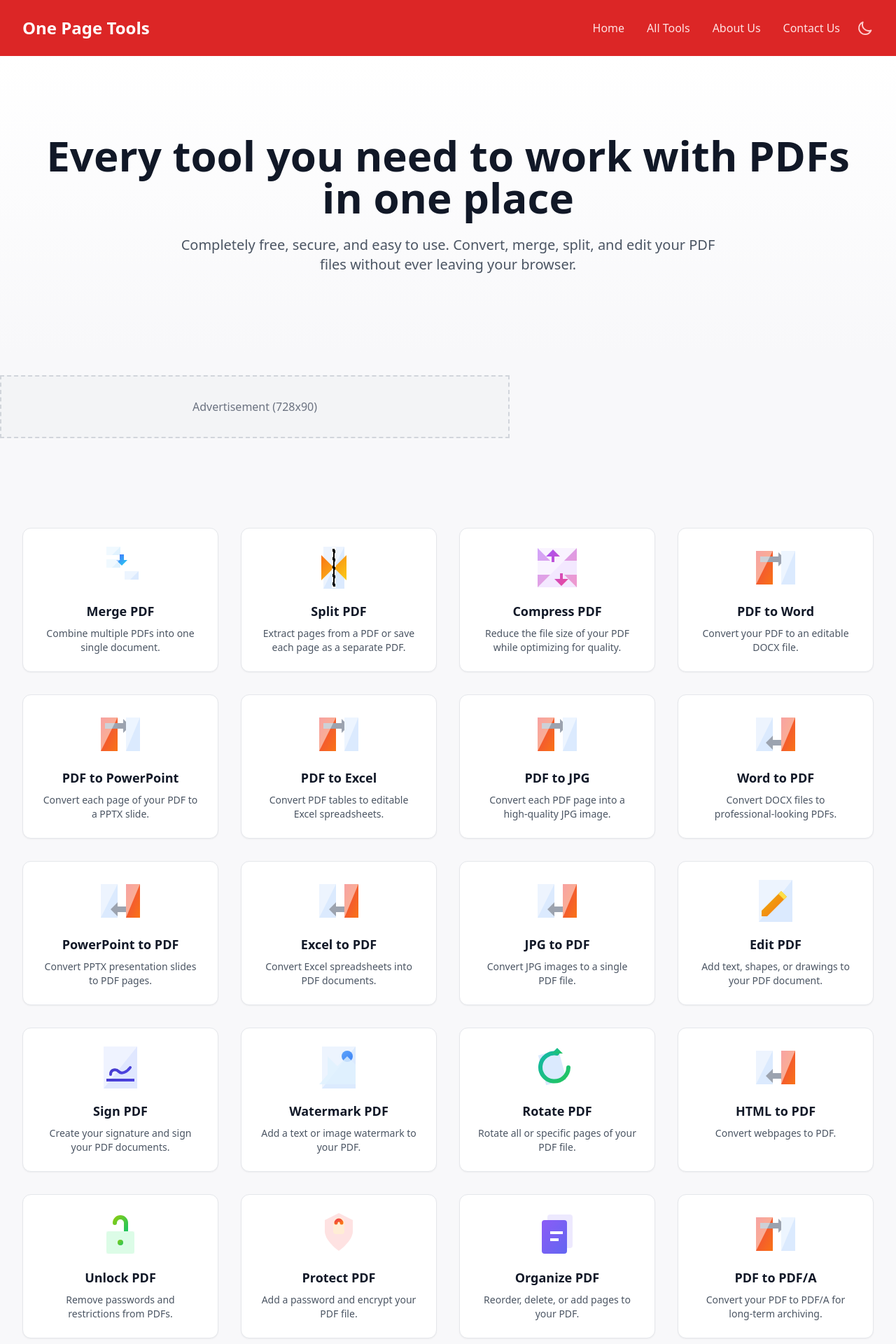
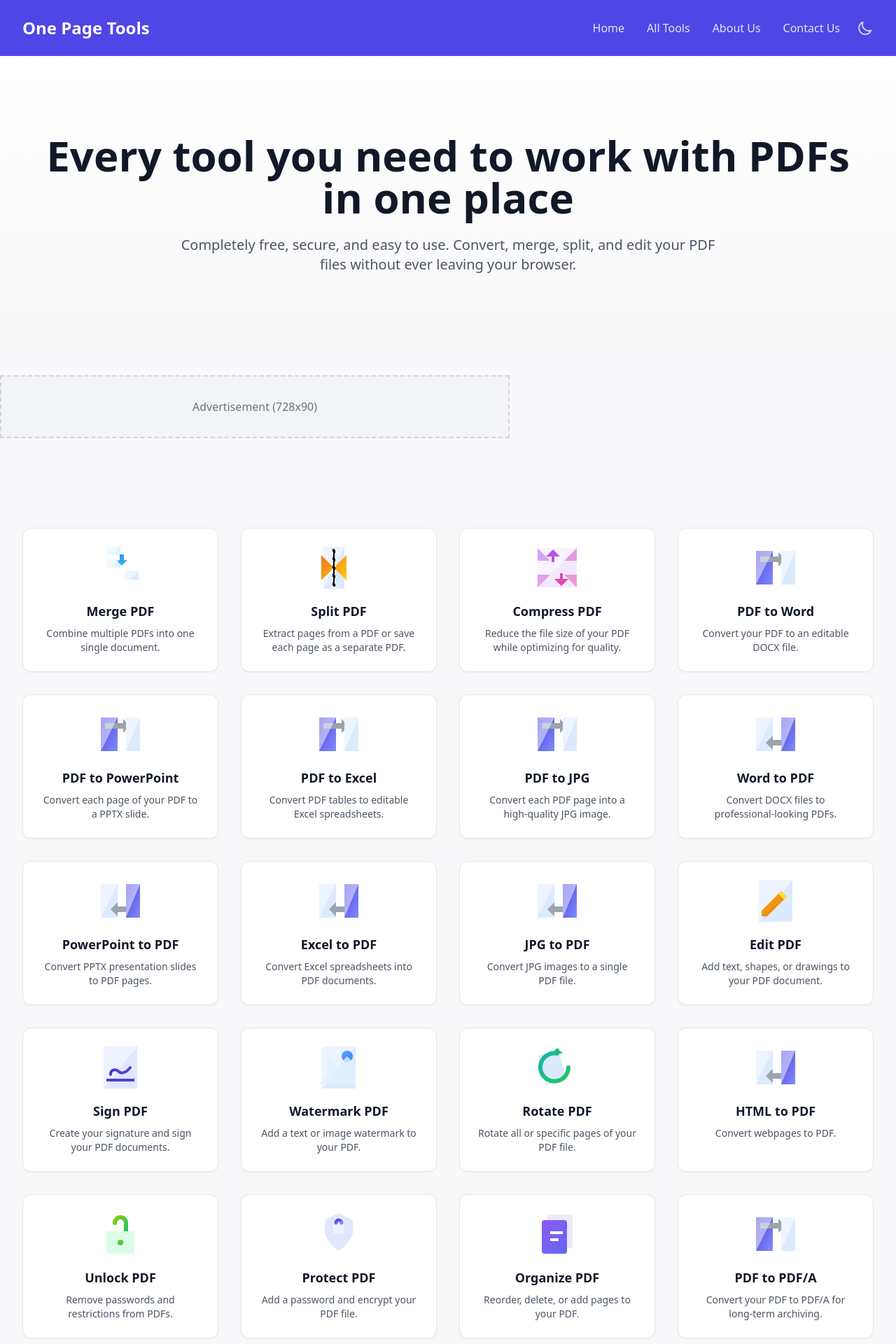
Before and after one commit to awaisrabbani11/pdfpronewfreshconcept, a React (Vite) app: page / in a window 1280 px wide. Shown: the top 1920 px of the page at 70% size. Built offline with nearby package versions, Linux system fonts and the light colour scheme.

Commit message:
feat: Update branding colors to indigo
Replaces the previous red branding colors with a more modern indigo palette across the application. This includes updates to the header, tool cards, icons, and drag-and-drop areas. Also updates the application name reference in the about section.

```diff
--- a/components/ArticleSection.tsx
+++ b/components/ArticleSection.tsx
@@ -7,7 +7,7 @@ export const ArticleSection: React.FC = () => {
             <div className="max-w-4xl mx-auto px-4 sm:px-6 lg:px-8 prose lg:prose-xl dark:prose-invert">
                 <h2>Why PDF Tools are Essential in the Digital Age</h2>
                 <p>
-                    In today's fast-paced digital environment, the Portable Document Format (PDF) has become the standard for sharing and archiving documents. Its ability to preserve formatting across different devices and operating systems makes it indispensable. However, working with PDFs can often be challenging. That's where <strong>PDFPRO.PRO</strong> comes in. We provide a complete suite of free, browser-based tools to make your PDF management seamless and secure.
+                    In today's fast-paced digital environment, the Portable Document Format (PDF) has become the standard for sharing and archiving documents. Its ability to preserve formatting across different devices and operating systems makes it indispensable. However, working with PDFs can often be challenging. That's where <strong>One Page Tools</strong> comes in. We provide a complete suite of free, browser-based tools to make your PDF management seamless and secure.
                 </p>
                 <h3>Your All-in-One, Secure PDF Solution</h3>
                 <p>
--- a/components/Header.tsx
+++ b/components/Header.tsx
@@ -40,7 +40,7 @@ export const Header: React.FC<HeaderProps> = ({ theme, toggleTheme }) => {
 
     return (
         <>
-            <header className={`sticky top-0 z-40 transition-shadow duration-300 bg-red-600 dark:bg-red-800 ${isScrolled ? 'shadow-lg bg-red-600/90 dark:bg-red-800/90 backdrop-blur-md' : ''}`}>
+            <header className={`sticky top-0 z-40 transition-shadow duration-300 bg-indigo-600 dark:bg-indigo-800 ${isScrolled ? 'shadow-lg bg-indigo-600/90 dark:bg-indigo-800/90 backdrop-blur-md' : ''}`}>
                 <div className="max-w-7xl mx-auto px-4 sm:px-6 lg:px-8">
                     <div className="flex items-center justify-between h-20">
                         <a href="#" className="flex-shrink-0">
@@ -49,12 +49,12 @@ export const Header: React.FC<HeaderProps> = ({ theme, toggleTheme }) => {
                         <div className="flex items-center">
                             <nav className="hidden md:flex md:items-center md:space-x-8">
                                 {navLinks.map((link) => (
-                                    <a key={link.name} href={link.href} className="text-red-100 hover:text-white transition duration-150 ease-in-out font-medium">
+                                    <a key={link.name} href={link.href} className="text-indigo-100 hover:text-white transition duration-150 ease-in-out font-medium">
                                         {link.name}
                                     </a>
                                 ))}
                             </nav>
-                            <button onClick={toggleTheme} className="ml-6 text-red-200 hover:text-white focus:outline-none transition-colors duration-200">
+                            <button onClick={toggleTheme} className="ml-6 text-indigo-200 hover:text-white focus:outline-none transition-colors duration-200">
                                 {theme === 'light' ? <MoonIcon /> : <SunIcon />}
                             </button>
                             <div className="md:hidden ml-4">
@@ -70,10 +70,10 @@ export const Header: React.FC<HeaderProps> = ({ theme, toggleTheme }) => {
             </header>
 
             {/* Mobile Menu */}
-            <div className={`fixed inset-0 bg-red-600 dark:bg-red-800 z-30 transform ${isMenuOpen ? 'translate-x-0' : 'translate-x-full'} transition-transform duration-300 ease-in-out md:hidden`}>
+            <div className={`fixed inset-0 bg-indigo-600 dark:bg-indigo-800 z-30 transform ${isMenuOpen ? 'translate-x-0' : 'translate-x-full'} transition-transform duration-300 ease-in-out md:hidden`}>
                 <div className="flex flex-col items-center justify-center h-full space-y-8">
                     {navLinks.map((link) => (
-                        <a key={link.name} href={link.href} onClick={() => setIsMenuOpen(false)} className="text-3xl font-semibold text-white hover:text-red-200 transition-colors duration-200">
+                        <a key={link.name} href={link.href} onClick={() => setIsMenuOpen(false)} className="text-3xl font-semibold text-white hover:text-indigo-200 transition-colors duration-200">
                             {link.name}
                         </a>
                     ))}
--- a/components/ToolGrid.tsx
+++ b/components/ToolGrid.tsx
@@ -36,10 +36,10 @@ const ToolCard: React.FC<{ tool: Tool; onSelect: () => void }> = ({ tool, onSele
         <div
             ref={cardRef}
             onClick={onSelect}
-            className="reveal-target group relative bg-white dark:bg-gray-800 p-6 rounded-xl shadow-sm hover:shadow-2xl dark:hover:shadow-red-900/40 hover:-translate-y-2 border border-gray-200 dark:border-gray-700 hover:border-red-500 transition-all duration-300 cursor-pointer flex flex-col items-center text-center"
+            className="reveal-target group relative bg-white dark:bg-gray-800 p-6 rounded-xl shadow-sm hover:shadow-2xl dark:hover:shadow-indigo-900/40 hover:-translate-y-2 border border-gray-200 dark:border-gray-700 hover:border-indigo-500 transition-all duration-300 cursor-pointer flex flex-col items-center text-center"
         >
             {tool.new && (
-                 <span className="absolute top-2 right-2 bg-red-500 text-white text-xs font-bold px-2 py-1 rounded-full">NEW!</span>
+                 <span className="absolute top-2 right-2 bg-indigo-500 text-white text-xs font-bold px-2 py-1 rounded-full">NEW!</span>
             )}
             <div className="w-16 h-16 mb-4">{tool.icon}</div>
             <h3 className="text-lg font-bold text-gray-900 dark:text-gray-100 mb-2">{tool.title}</h3>
--- a/constants/tools.tsx
+++ b/constants/tools.tsx
@@ -17,14 +17,14 @@ const commonIcons = {
     merge: <svg viewBox="0 0 64 64" xmlns="http://www.w3.org/2000/svg"><defs><linearGradient id="merge-grad" x1="0%" y1="0%" x2="100%" y2="100%"><stop offset="0%" stopColor="#4c6fff" /><stop offset="100%" stopColor="#22d3ee" /></linearGradient></defs><path d="M12 2H32v12H12zm0 18H32v12H12z" fill="#e0f2fe" /><path d="M42 21l-8 8-8-8h5v-8h6v8z" fill="url(#merge-grad)" /><path d="M38 37H58v12H38z" fill="#dbeafe" /><path d="M12 2H32L12 22zM12 20H32L12 40z" fill="white" fillOpacity=".5" /><path d="M38 37h20L38 57z" fill="white" fillOpacity=".5" /></svg>,
     split: <svg viewBox="0 0 64 64" xmlns="http://www.w3.org/2000/svg"><defs><linearGradient id="split-grad" x1="0%" y1="0%" x2="100%" y2="100%"><stop offset="0%" stopColor="#f97316" /><stop offset="100%" stopColor="#facc15" /></linearGradient></defs><path d="M10 2h30v60H10z" fill="#dbeafe" /><path d="M10 2h30L10 62z" fill="white" fillOpacity=".5" /><path d="M25 32l18 18V14zM25 32l-18 18V14z" fill="url(#split-grad)" /><path d="M23 4h4v56h-4z" stroke="#fff" strokeWidth="2" strokeDasharray="6 6" strokeLinecap="round" /></svg>,
     compress: <svg viewBox="0 0 64 64" xmlns="http://www.w3.org/2000/svg"><defs><linearGradient id="compress-grad" x1="0%" y1="0%" x2="100%" y2="100%"><stop offset="0%" stopColor="#a855f7" /><stop offset="100%" stopColor="#ec4899" /></linearGradient></defs><path d="M4 4h56v56H4z" fill="#f3e8ff" /><path d="M4 4h56L4 60z" fill="white" fillOpacity=".5" /><path d="M22 42L4 60V42zM42 42L60 60V42zM22 22L4 4v18zM42 22L60 4v18z" fill="url(#compress-grad)" opacity=".5" /><path d="M24 24v-8h-8l10-10 10 10h-8v8zM40 40v8h8l-10 10-10-10h8v-8z" fill="url(#compress-grad)"/></svg>,
-    pdfToSomething: <svg viewBox="0 0 64 64" xmlns="http://www.w3.org/2000/svg"><defs><linearGradient id="pdfTo-grad" x1="0%" y1="0%" x2="100%" y2="100%"><stop offset="0%" stopColor="#ef4444" /><stop offset="100%" stopColor="#f97316" /></linearGradient></defs><path d="M4 8h24v48H4z" fill="url(#pdfTo-grad)"/><path d="M36 30l10-10-10-10v6H10v8h26z" fill="#9ca3af" /><path d="M40 8h20v48H40z" fill="#dbeafe" /><path d="M4 8h24L4 56z" fill="white" fillOpacity=".5"/><path d="M40 8h20L40 56z" fill="white" fillOpacity=".5"/></svg>,
-    somethingToPdf: <svg viewBox="0 0 64 64" xmlns="http://www.w3.org/2000/svg"><defs><linearGradient id="toPdf-grad" x1="0%" y1="0%" x2="100%" y2="100%"><stop offset="0%" stopColor="#ef4444" /><stop offset="100%" stopColor="#f97316" /></linearGradient></defs><path d="M4 8h24v48H4z" fill="#dbeafe" /><path d="M28 34l-10 10 10 10v-6h26v-8H28z" fill="#9ca3af" /><path d="M40 8h20v48H40z" fill="url(#toPdf-grad)"/><path d="M4 8h24L4 56z" fill="white" fillOpacity=".5"/><path d="M40 8h20L40 56z" fill="white" fillOpacity=".5"/></svg>,
+    pdfToSomething: <svg viewBox="0 0 64 64" xmlns="http://www.w3.org/2000/svg"><defs><linearGradient id="pdfTo-grad" x1="0%" y1="0%" x2="100%" y2="100%"><stop offset="0%" stopColor="#4f46e5" /><stop offset="100%" stopColor="#818cf8" /></linearGradient></defs><path d="M4 8h24v48H4z" fill="url(#pdfTo-grad)"/><path d="M36 30l10-10-10-10v6H10v8h26z" fill="#9ca3af" /><path d="M40 8h20v48H40z" fill="#dbeafe" /><path d="M4 8h24L4 56z" fill="white" fillOpacity=".5"/><path d="M40 8h20L40 56z" fill="white" fillOpacity=".5"/></svg>,
+    somethingToPdf: <svg viewBox="0 0 64 64" xmlns="http://www.w3.org/2000/svg"><defs><linearGradient id="toPdf-grad" x1="0%" y1="0%" x2="100%" y2="100%"><stop offset="0%" stopColor="#4f46e5" /><stop offset="100%" stopColor="#818cf8" /></linearGradient></defs><path d="M4 8h24v48H4z" fill="#dbeafe" /><path d="M28 34l-10 10 10 10v-6h26v-8H28z" fill="#9ca3af" /><path d="M40 8h20v48H40z" fill="url(#toPdf-grad)"/><path d="M4 8h24L4 56z" fill="white" fillOpacity=".5"/><path d="M40 8h20L40 56z" fill="white" fillOpacity=".5"/></svg>,
     edit: <svg viewBox="0 0 64 64" xmlns="http://www.w3.org/2000/svg"><defs><linearGradient id="edit-grad" x1="0%" y1="0%" x2="100%" y2="100%"><stop offset="0%" stopColor="#eab308" /><stop offset="100%" stopColor="#f97316" /></linearGradient></defs><path d="M8 2h48v60H8z" fill="#dbeafe"/><path d="M8 2h48L8 62z" fill="white" fillOpacity=".5"/><path d="M20 54l28-28-8-8-28 28v8z" fill="url(#edit-grad)"/><path d="M40 18l8 8-4 4-8-8z" fill="#fde047"/></svg>,
     sign: <svg viewBox="0 0 64 64" xmlns="http://www.w3.org/2000/svg"><defs><linearGradient id="sign-grad" x1="0%" y1="0%" x2="100%" y2="100%"><stop offset="0%" stopColor="#4338ca" /><stop offset="100%" stopColor="#4f46e5" /></linearGradient></defs><path d="M8 2h48v60H8z" fill="#e0e7ff" /><path d="M8 2h48L8 62z" fill="white" fillOpacity=".5" /><path d="M12 48h40v4H12z" fill="url(#sign-grad)" /><path d="M18 42c0-8 8-8 12-4s12 0 16-6" stroke="url(#sign-grad)" strokeWidth="4" fill="none" strokeLinecap="round" strokeLinejoin="round"/></svg>,
     watermark: <svg viewBox="0 0 64 64" xmlns="http://www.w3.org/2000/svg"><defs><linearGradient id="water-grad" x1="0%" y1="0%" x2="100%" y2="100%"><stop offset="0%" stopColor="#60a5fa" /><stop offset="100%" stopColor="#3b82f6" /></linearGradient></defs><path d="M8 2h48v60H8z" fill="#dbeafe" /><path d="M8 2h48L8 62z" fill="white" fillOpacity=".5" /><circle cx="44" cy="16" r="8" fill="url(#water-grad)" /><path d="M16 16l14 14L44 16l12 12V56H4L16 42z" fill="#e0f2fe" opacity="0.8" /></svg>,
     rotate: <svg viewBox="0 0 64 64" xmlns="http://www.w3.org/2000/svg"><defs><linearGradient id="rotate-grad" x1="0%" y1="0%" x2="100%" y2="100%"><stop offset="0%" stopColor="#14b8a6" /><stop offset="100%" stopColor="#22c55e" /></linearGradient></defs><path d="M10 10h30v44H10z" fill="#dbeafe" transform="rotate(-15 25 32)"/><path d="M48 32 A 20 20 0 1 1 32 12" fill="none" stroke="url(#rotate-grad)" strokeWidth="6" strokeLinecap="round" /><path d="M32 4l-8 8h16z" fill="url(#rotate-grad)" /></svg>,
     unlock: <svg viewBox="0 0 64 64" xmlns="http://www.w3.org/2000/svg"><defs><linearGradient id="unlock-grad" x1="0%" y1="0%" x2="100%" y2="100%"><stop offset="0%" stopColor="#84cc16" /><stop offset="100%" stopColor="#22c55e" /></linearGradient></defs><path d="M12 28h40v32H12z" fill="#f0fdf4" /><path d="M40 28V16a8 8 0 00-16 0" stroke="url(#unlock-grad)" strokeWidth="6" fill="none" strokeLinecap="round"/><rect x="12" y="28" width="40" height="32" rx="4" fill="#dcfce7"/><circle cx="32" cy="44" r="4" fill="url(#unlock-grad)"/></svg>,
-    protect: <svg viewBox="0 0 64 64" xmlns="http://www.w3.org/2000/svg"><defs><linearGradient id="protect-grad" x1="0%" y1="0%" x2="100%" y2="100%"><stop offset="0%" stopColor="#ef4444" /><stop offset="100%" stopColor="#f97316" /></linearGradient></defs><path d="M32 2l20 10v16c0 14-20 28-20 28S12 42 12 28V12z" fill="#fee2e2" /><path d="M24 28V16a8 8 0 0116 0v12a4 4 0 01-4 4h-8a4 4 0 01-4-4z" fill="#ffedd5" /><path d="M28 16a4 4 0 018 0" stroke="url(#protect-grad)" strokeWidth="5" fill="none" strokeLinecap="round" /></svg>,
+    protect: <svg viewBox="0 0 64 64" xmlns="http://www.w3.org/2000/svg"><defs><linearGradient id="protect-grad" x1="0%" y1="0%" x2="100%" y2="100%"><stop offset="0%" stopColor="#4f46e5" /><stop offset="100%" stopColor="#818cf8" /></linearGradient></defs><path d="M32 2l20 10v16c0 14-20 28-20 28S12 42 12 28V12z" fill="#e0e7ff" /><path d="M24 28V16a8 8 0 0116 0v12a4 4 0 01-4 4h-8a4 4 0 01-4-4z" fill="#eef2ff" /><path d="M28 16a4 4 0 018 0" stroke="url(#protect-grad)" strokeWidth="5" fill="none" strokeLinecap="round" /></svg>,
     organize: <svg viewBox="0 0 64 64" xmlns="http://www.w3.org/2000/svg"><defs><linearGradient id="org-grad" x1="0%" y1="0%" x2="100%" y2="100%"><stop offset="0%" stopColor="#8b5cf6" /><stop offset="100%" stopColor="#6366f1" /></linearGradient></defs><rect x="18" y="4" width="36" height="48" rx="4" fill="#ede9fe"/><rect x="10" y="12" width="36" height="48" rx="4" fill="url(#org-grad)"/><path d="M22 28h18v4H22zM22 38h12v4H22z" fill="white"/></svg>,
     ocr: <svg viewBox="0 0 64 64" xmlns="http://www.w3.org/2000/svg"><defs><linearGradient id="ocr-grad" x1="0%" y1="0%" x2="100%" y2="100%"><stop offset="0%" stopColor="#4f46e5" /><stop offset="100%" stopColor="#7c3aed" /></linearGradient></defs><path d="M8 2h48v60H8z" fill="#e0e7ff" /><path d="M8 2h48L8 62z" fill="white" fillOpacity=".5" /><circle cx="28" cy="28" r="16" stroke="url(#ocr-grad)" strokeWidth="6" fill="none"/><path d="M40 40l12 12" stroke="url(#ocr-grad)" strokeWidth="6" strokeLinecap="round"/><path d="M20 24h8m-10 8h16" stroke="#a78bfa" strokeWidth="4" strokeLinecap="round"/></svg>,
     pageNumbers: <svg viewBox="0 0 64 64" xmlns="http://www.w3.org/2000/svg"><defs><linearGradient id="pnum-grad" x1="0%" y1="0%" x2="100%" y2="100%"><stop offset="0%" stopColor="#2563eb" /><stop offset="100%" stopColor="#3b82f6" /></linearGradient></defs><path d="M8 2h48v60H8z" fill="#dbeafe" /><path d="M8 2h48L8 62z" fill="white" fillOpacity=".5" /><path d="M20 12h24v4H20zM20 22h24v4H20zM20 32h12v4H20z" fill="#93c5fd" /><path d="M28 50 V 42 l -6 0" stroke="url(#pnum-grad)" strokeWidth="6" fill="none" strokeLinecap="round" strokeLinejoin="round" /><path d="M38 42 h 8 v 8 h -8 v -4 h 4" stroke="url(#pnum-grad)" strokeWidth="6" fill="none" strokeLinecap="round" strokeLinejoin="round"/></svg>,
@@ -461,7 +461,7 @@ export const tools: Tool[] = [
           return (
             <div>
               <canvas ref={canvasRef} className="border border-gray-400 dark:border-gray-600 rounded-md bg-white dark:bg-gray-800"></canvas>
-              <button onClick={clearSignature} className="text-sm text-red-600 hover:underline mt-2">Clear Signature</button>
+              <button onClick={clearSignature} className="text-sm text-indigo-600 hover:underline mt-2">Clear Signature</button>
             </div>
           );
         },
```
Also changed, not shown: components/ToolModal.tsx (+6 -6 lines).
